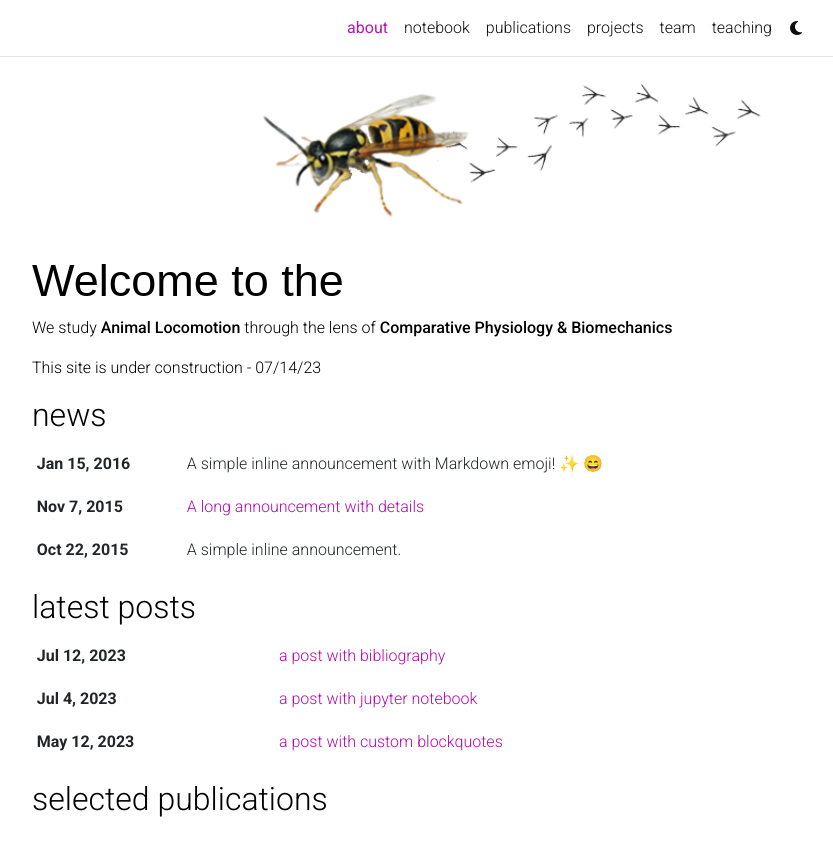
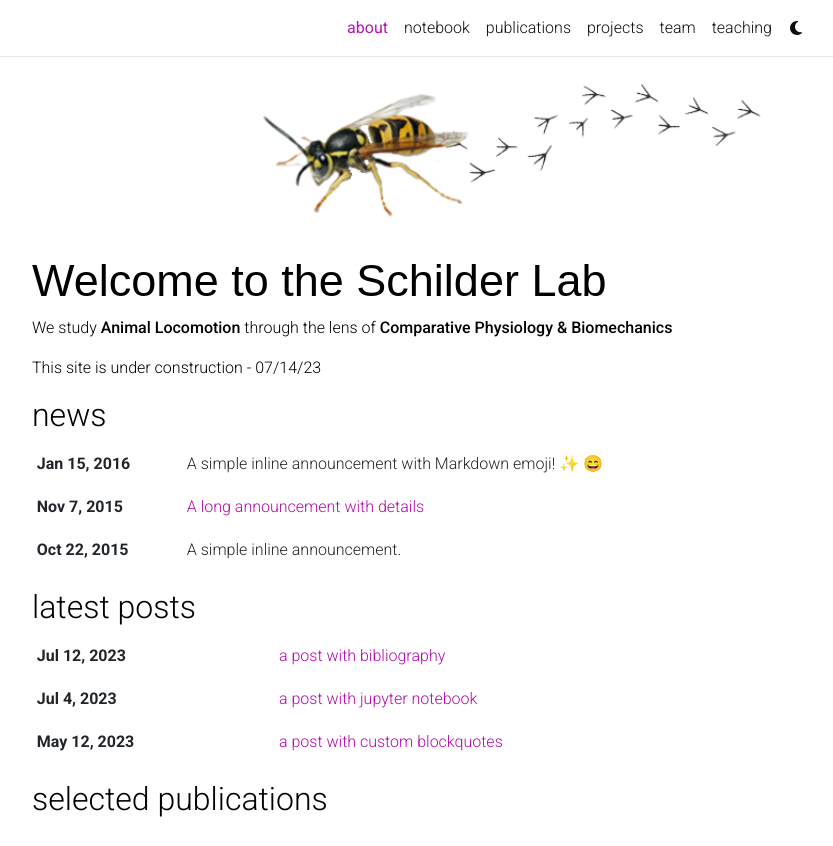
Before and after one commit to rjs360/schilder-lab, a Jekyll site: the page built from _pages/about.md, in a window 1280 px wide and 1238 px high, cut to the strip 0-846 px from the top of the window. Shown: the whole strip, without its empty margins (223-1056 px from the left). Built offline with Jekyll 4.4.1, drawn with Linux system fonts in a browser that asks for light colours; emoji names are drawn with the system emoji font; comment, search, counter and statistics services are not loaded; a style sheet for code colours, icons or effects is not loaded.

Commit message:
Update _config.yml

```diff
--- a/_config.yml
+++ b/_config.yml
@@ -2,7 +2,7 @@
 # Site settings
 # -----------------------------------------------------------------------------
 
-title: # the website title (if blank, full name will be used instead)
+title: Schilder Lab # the website title (if blank, full name will be used instead)
 first_name: Schilder
 middle_name:
 last_name: Lab
```
